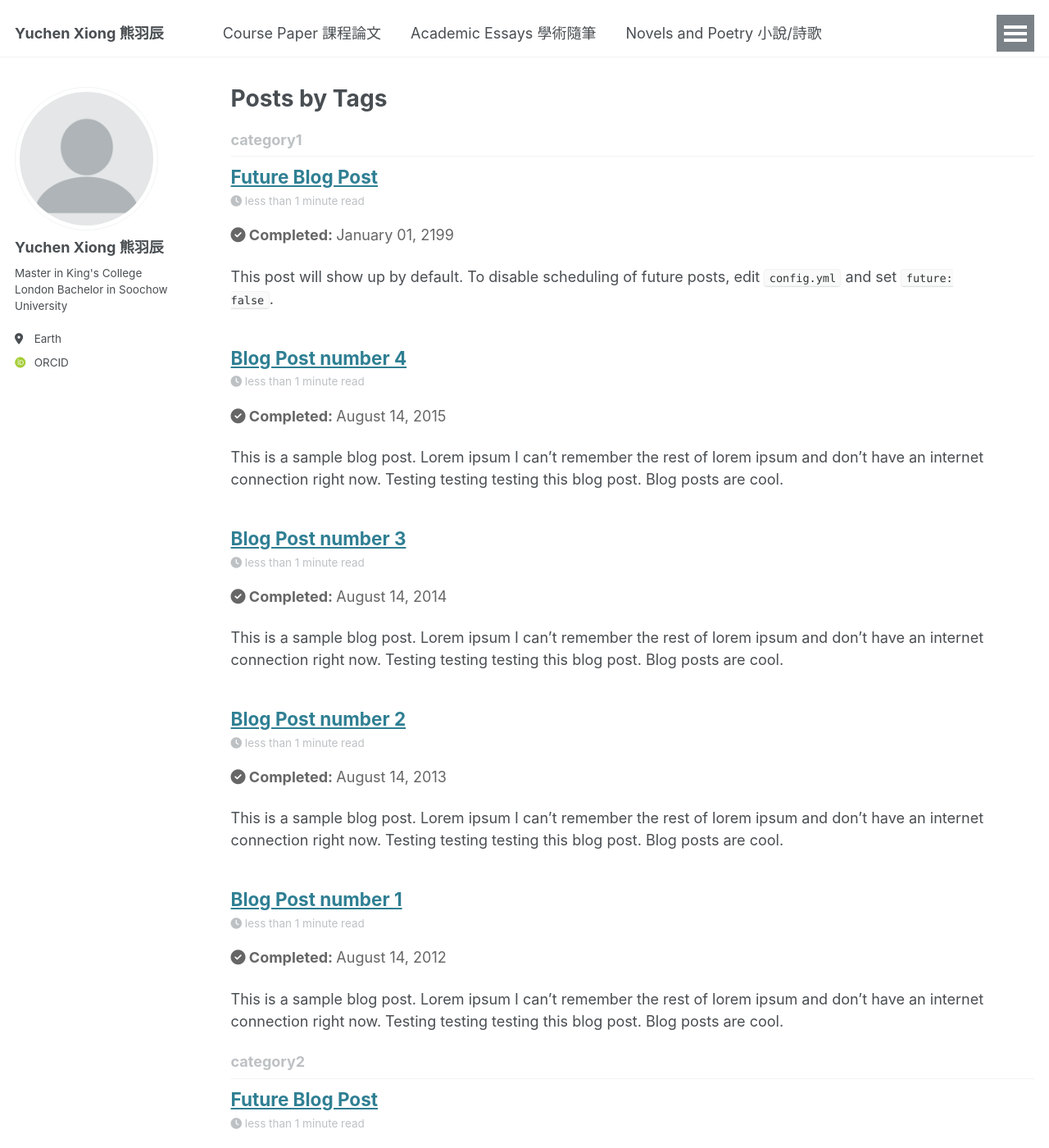
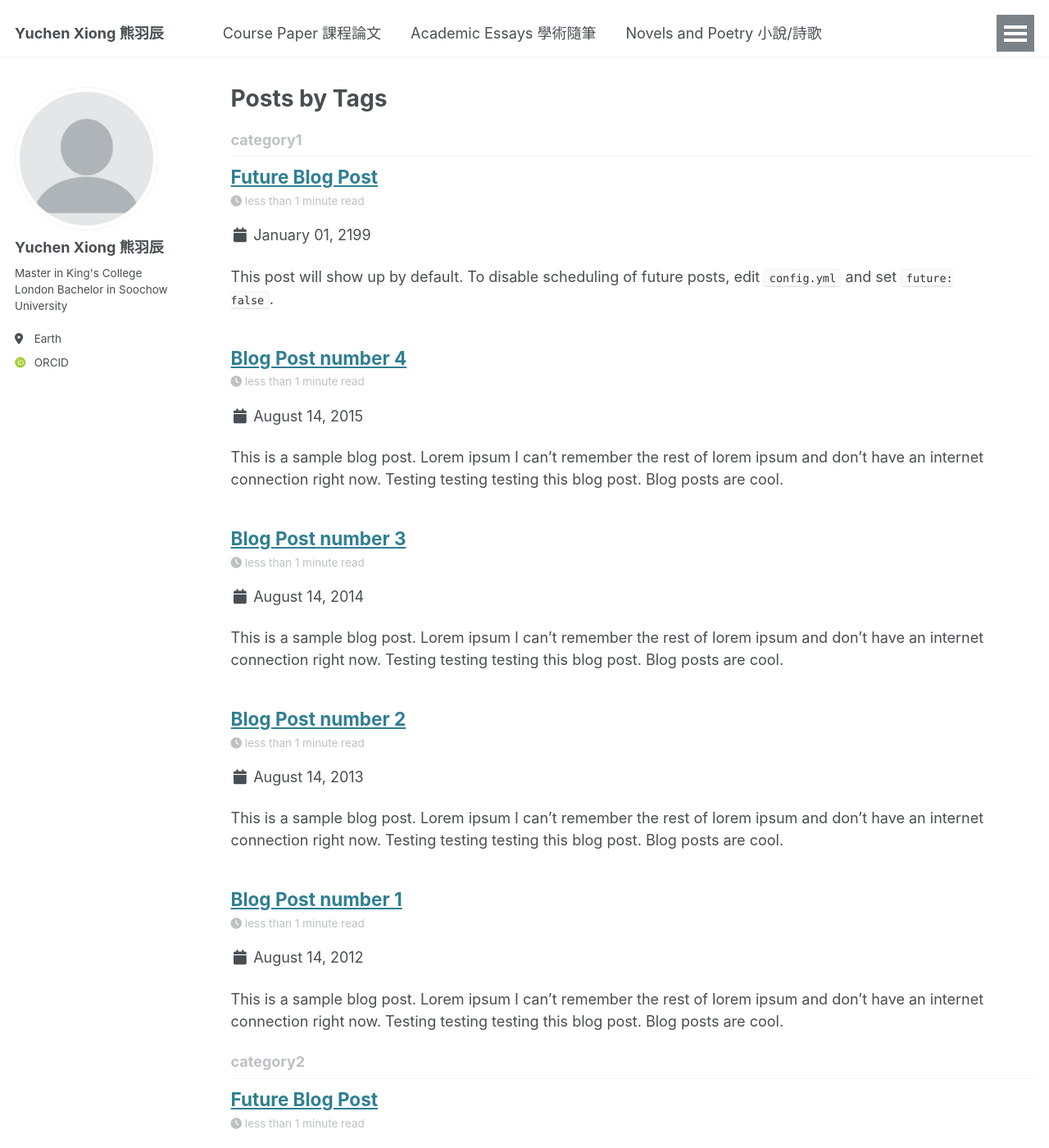
Before and after one commit to yuchen2402/yuchen2402.github.io, a Jekyll site: the page built from _pages/tag-archive.html, in a window 1280 px wide and 1400 px high. Shown: the whole window at 82% size. Built offline with Jekyll 4.4.1, drawn with Linux system fonts in a browser that asks for light colours; some web fonts are replaced; some of the changed text lies outside the part shown.

Commit message:
Update archive-single.html

```diff
--- a/_includes/archive-single.html
+++ b/_includes/archive-single.html
@@ -42,17 +42,15 @@
           <p> {{ post.type }}, <i>{{ post.venue }}</i>, {{ post.date | default: "1900-01-01" | date: "%Y" }} </p>
         {% elsif post.collection == 'publications' %}
           <p>Published in <i>{{ post.venue }}</i>, {{ post.date | default: "1900-01-01" | date: "%Y" }} </p>
-       {% elsif post.date %}
-  <p class="page__date" style="color:#666;">
-    <strong>
-      <i class="fa fa-check-circle" aria-hidden="true" style="color:#666;"></i>
-      Completed:
-    </strong>
+      {% elsif post.date %}
+  <p class="page__date">
+    <i class="fa fa-fw fa-calendar" aria-hidden="true"></i>
     <time datetime="{{ post.date | default: '1900-01-01' | date_to_xmlschema }}">
       {{ post.date | default: '1900-01-01' | date: '%B %d, %Y' }}
     </time>
   </p>
 {% endif %}
+
 
     {% if post.excerpt and site.read_more != 'enabled' %}
     <p class="archive__item-excerpt" itemprop="description">{{ post.excerpt | markdownify }}</p>
```
